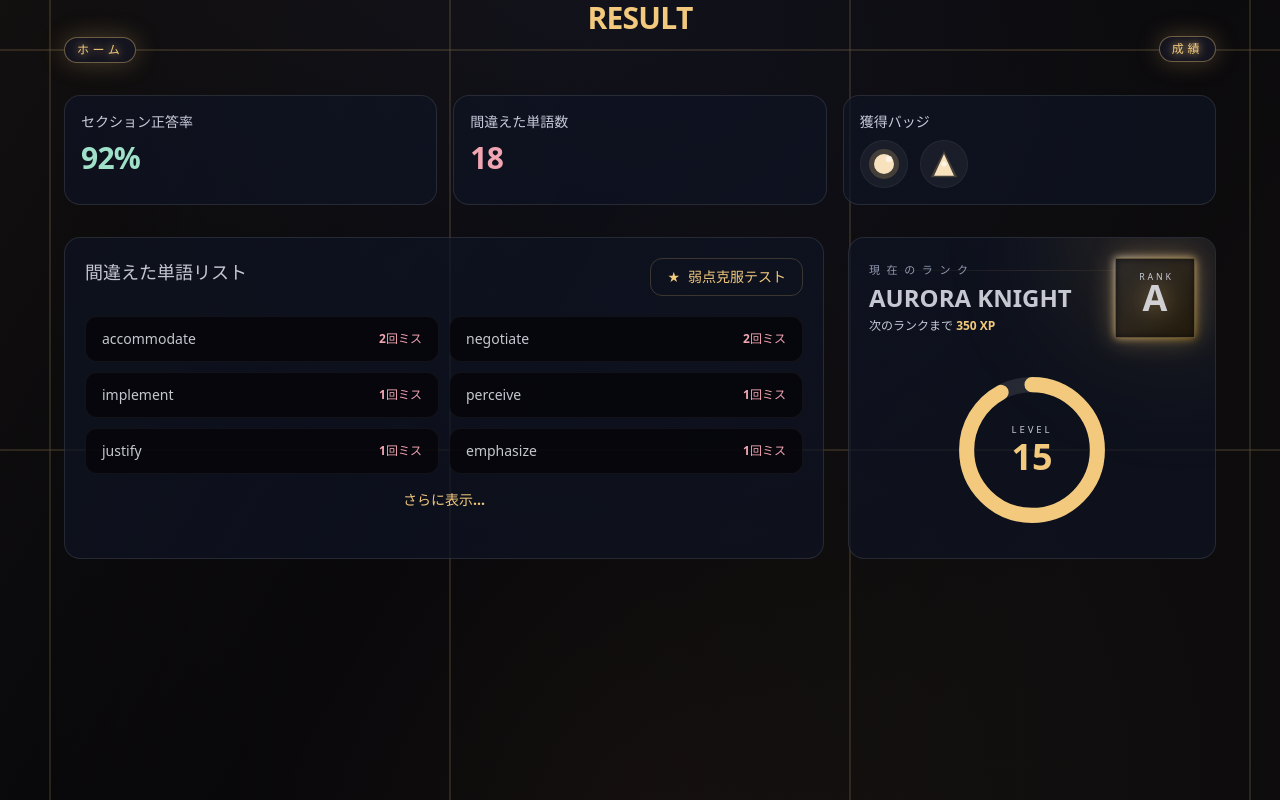
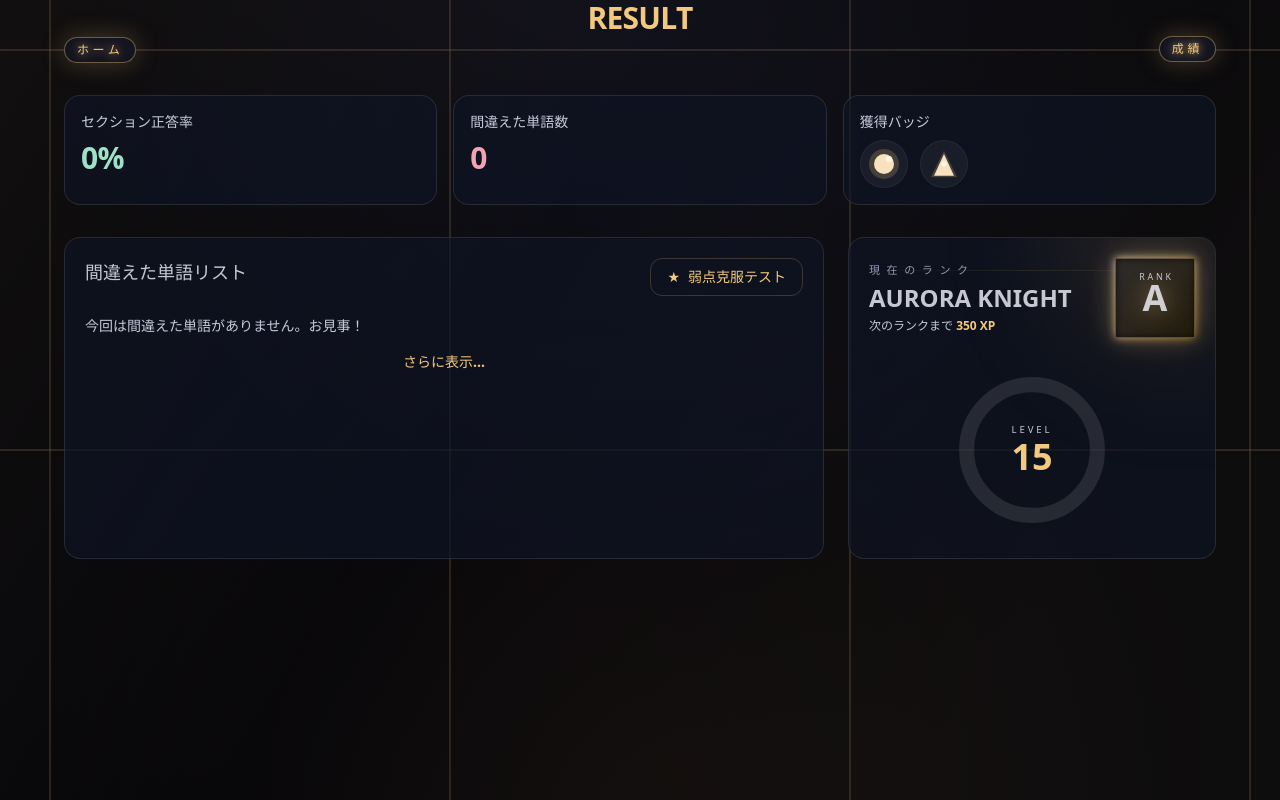
Before and after one commit to devryuya2007/kakotan-web, a React (Vite) app in the folder main/: page /results/mini in a window 1280 px wide. Built offline with nearby package versions, Linux system fonts and the light colour scheme.

Commit message:
テスト結果を Context で共有しつつ、ミニ結果ページで正答率と間違えた単語リストをリアルタイムに集計・表示

```diff
--- a/main/src/main.tsx
+++ b/main/src/main.tsx
@@ -11,6 +11,7 @@ import Reiwa4Page from "./pages/tests/test_page/Reiwa4Page";
 import Reiwa5Page from "./pages/tests/test_page/Reiwa5Page";
 import Reiwa6Page from "./pages/tests/test_page/Reiwa6Page";
 import Reiwa7Page from "./pages/tests/test_page/Reiwa7Page";
+import { TestResultsProvider } from "./pages/states/TestReSultContext";
 
 const container = document.getElementById("root");
 
@@ -32,6 +33,8 @@ const router = createBrowserRouter([
 
 createRoot(container).render(
   <StrictMode>
-    <RouterProvider router={router} />
+    <TestResultsProvider>
+      <RouterProvider router={router} />
+    </TestResultsProvider>
   </StrictMode>
 );
--- a/main/src/pages/results/MiniResultPage.tsx
+++ b/main/src/pages/results/MiniResultPage.tsx
@@ -1,17 +1,12 @@
 import { QuickStartButton } from "@/components/buttons/QuickStartButton";
 import { AppLayout } from "@/components/layout/AppLayout";
-import type { ReactNode } from "react";
+import { useMemo, type ReactNode } from "react";
 import { badges } from "../badge/badge";
+import { useTestResults } from "../states/TestReSultContext";
 
 // ここではテスト直後のミニ結果カードを仮で表示しておく
 export default function MiniResultPage() {
   // 仮の成績データ。後で実際のテスト結果と差し替える予定
-  const dummyResult = {
-    title: "RESULT",
-    accuracy: 92,
-    studyTime: "8時間45分",
-    mistakes: 18,
-  };
 
   const palette = {
     base: "text-[#f5f6ff]",
@@ -33,6 +28,13 @@ export default function MiniResultPage() {
 
   type ToneKey = keyof typeof toneStyles;
 
+  const { correct, incorrect } = useTestResults();
+
+  const totalAnswer = correct.length + incorrect.length;
+  const correctRate =
+    totalAnswer === 0 ? 0 : Math.round((correct.length / totalAnswer) * 100);
+  const incorrectNumber = incorrect.length;
+
   const summaryCards: Array<{
     label: string;
     value: ReactNode;
@@ -40,12 +42,12 @@ export default function MiniResultPage() {
   }> = [
     {
       label: "セクション正答率",
-      value: `${dummyResult.accuracy}%`,
+      value: `${correctRate}%`,
       tone: "positive",
     },
     {
       label: "間違えた単語数",
-      value: `${dummyResult.mistakes}`, // ここに問題数を入れる 間違えた単語/全問
+      value: `${incorrectNumber}`,
       tone: "negative",
     },
     {
@@ -64,18 +66,27 @@ export default function MiniResultPage() {
     },
   ];
 
-  const wrongWords: Array<{
-    word: string;
-    missCount: number;
-    severity: ToneKey;
-  }> = [
-    { word: "accommodate", missCount: 2, severity: "negative" },
-    { word: "negotiate", missCount: 2, severity: "negative" },
-    { word: "implement", missCount: 1, severity: "negative" },
-    { word: "perceive", missCount: 1, severity: "negative" },
-    { word: "justify", missCount: 1, severity: "negative" },
-    { word: "emphasize", missCount: 1, severity: "negative" },
-  ];
+  const wrongWords = useMemo<
+    Array<{ word: string; missCount: number; severity: ToneKey }>
+  >(() => {
+    if (incorrect.length === 0) return [];
+
+    const tally = new Map<string, number>();
+    incorrect.forEach((question) => {
+      const word = question.phrase;
+      tally.set(word, (tally.get(word) ?? 0) + 1);
+    });
+
+    return Array.from(tally.entries())
+      .sort((a, b) => b[1] - a[1])
+      .map(([word, missCount]) => {
+        let severity: ToneKey = "neutral";
+        if (missCount >= 3) severity = "negative";
+        else if (missCount === 2) severity = "caution";
+        else severity = "neutral";
+        return { word, missCount, severity };
+      });
+  }, [incorrect]);
 
   const rankInfo = {
     letter: "A",
@@ -88,7 +99,7 @@ export default function MiniResultPage() {
 
   const r = 52;
   const circumference = 2 * Math.PI * r;
-  const progress = Math.min(Math.max(dummyResult.accuracy / 100, 0), 1);
+  const progress = Math.min(Math.max(correctRate / 100, 0), 1);
   const dashOffset = circumference * (1 - progress);
   // 画面からはみ出さないように、モバイルでは全体レイアウトを軽く縮小している
   const contentWrapperClass =
@@ -99,8 +110,8 @@ export default function MiniResultPage() {
       <div className="relative sm:overflow-hidden overflow-y-auto flex w-full justify-center px-4 sm:px-6 lg:px-8 select-none">
         <div className={contentWrapperClass}>
           <section className="w-full space-y-2">
-            <h1 className="text-[#f2c97d] tracking-[1rem] text-center text-xl font-bold tracking-tight sm:text-3xl">
-              {dummyResult.title}
+            <h1 className="text-[#f2c97d] tracking-[1.25rem] text-center text-xl font-bold tracking-tight sm:text-3xl">
+              RESULT
             </h1>
             <span>
               <QuickStartButton
@@ -153,7 +164,12 @@ export default function MiniResultPage() {
                 </button>
               </div>
               <div className="grid grid-cols-1 gap-2.5 sm:grid-cols-2">
-                {wrongWords.map(({ word, missCount, severity }) => {
+                {wrongWords.length === 0 ? (
+                  <p className={`col-span-full text-sm ${palette.muted}`}>
+                    今回は間違えた単語がありません。お見事！
+                  </p>
+                ) : (
+                  wrongWords.map(({ word, missCount, severity }) => {
                     const severityClass =
                       toneStyles[severity] ?? toneStyles.caution;
 
@@ -171,7 +187,8 @@ export default function MiniResultPage() {
                         </span>
                       </button>
                     );
-                })}
+                  })
+                )}
               </div>
               <button
                 type="button"
--- a/main/src/pages/tests/test_page/Reiwa3Page.tsx
+++ b/main/src/pages/tests/test_page/Reiwa3Page.tsx
@@ -1,6 +1,5 @@
 import { AppLayout } from "../../../components/layout/AppLayout";
 import { useYearVocab } from "../../../hooks/useYearVocab";
-import { TestResultsProvider } from "@/pages/states/TestReSultContext";
 import TestPageLayout from "./layout/TestPageLayout";
 
 export default function Reiwa3Page() {
@@ -14,9 +13,7 @@ export default function Reiwa3Page() {
         </h1>
         {status === "loading" && <p>データを読み込んでいます…</p>}
         {status === "ready" && (
-          <TestResultsProvider>
-            <TestPageLayout count={count} questions={questions} />
-          </TestResultsProvider>
+          <TestPageLayout count={count} questions={questions} />
         )}
         {status === "error" && (
           <p className="text-red-400">読み込みに失敗しました: {error}</p>
--- a/main/src/pages/tests/test_page/Reiwa4Page.tsx
+++ b/main/src/pages/tests/test_page/Reiwa4Page.tsx
@@ -1,6 +1,5 @@
 import { AppLayout } from "../../../components/layout/AppLayout";
 import { useYearVocab } from "../../../hooks/useYearVocab";
-import { TestResultsProvider } from "@/pages/states/TestReSultContext";
 import TestPageLayout from "./layout/TestPageLayout";
 
 export default function Reiwa3Page() {
@@ -14,9 +13,7 @@ export default function Reiwa3Page() {
         </h1>
         {status === "loading" && <p>データを読み込んでいます…</p>}
         {status === "ready" && (
-          <TestResultsProvider>
-            <TestPageLayout count={count} questions={questions} />
-          </TestResultsProvider>
+          <TestPageLayout count={count} questions={questions} />
         )}
         {status === "error" && (
           <p className="text-red-400">読み込みに失敗しました: {error}</p>
--- a/main/src/pages/tests/test_page/Reiwa5Page.tsx
+++ b/main/src/pages/tests/test_page/Reiwa5Page.tsx
@@ -1,6 +1,5 @@
 import { AppLayout } from "../../../components/layout/AppLayout";
 import { useYearVocab } from "../../../hooks/useYearVocab";
-import { TestResultsProvider } from "@/pages/states/TestReSultContext";
 import TestPageLayout from "./layout/TestPageLayout";
 
 export default function Reiwa3Page() {
@@ -14,9 +13,7 @@ export default function Reiwa3Page() {
         </h1>
         {status === "loading" && <p>データを読み込んでいます…</p>}
         {status === "ready" && (
-          <TestResultsProvider>
-            <TestPageLayout count={count} questions={questions} />
-          </TestResultsProvider>
+          <TestPageLayout count={count} questions={questions} />
         )}
         {status === "error" && (
           <p className="text-red-400">読み込みに失敗しました: {error}</p>
--- a/main/src/pages/tests/test_page/Reiwa6Page.tsx
+++ b/main/src/pages/tests/test_page/Reiwa6Page.tsx
@@ -1,6 +1,5 @@
 import { AppLayout } from "../../../components/layout/AppLayout";
 import { useYearVocab } from "../../../hooks/useYearVocab";
-import { TestResultsProvider } from "@/pages/states/TestReSultContext";
 import TestPageLayout from "./layout/TestPageLayout";
 
 export default function Reiwa3Page() {
@@ -14,9 +13,7 @@ export default function Reiwa3Page() {
         </h1>
         {status === "loading" && <p>データを読み込んでいます…</p>}
         {status === "ready" && (
-          <TestResultsProvider>
-            <TestPageLayout count={count} questions={questions} />
-          </TestResultsProvider>
+          <TestPageLayout count={count} questions={questions} />
         )}
         {status === "error" && (
           <p className="text-red-400">読み込みに失敗しました: {error}</p>
--- a/main/src/pages/tests/test_page/Reiwa7Page.tsx
+++ b/main/src/pages/tests/test_page/Reiwa7Page.tsx
@@ -1,6 +1,5 @@
 import { AppLayout } from "../../../components/layout/AppLayout";
 import { useYearVocab } from "../../../hooks/useYearVocab";
-import { TestResultsProvider } from "@/pages/states/TestReSultContext";
 import TestPageLayout from "./layout/TestPageLayout";
 
 export default function Reiwa3Page() {
@@ -14,9 +13,7 @@ export default function Reiwa3Page() {
         </h1>
         {status === "loading" && <p>データを読み込んでいます…</p>}
         {status === "ready" && (
-          <TestResultsProvider>
-            <TestPageLayout count={count} questions={questions} />
-          </TestResultsProvider>
+          <TestPageLayout count={count} questions={questions} />
         )}
         {status === "error" && (
           <p className="text-red-400">読み込みに失敗しました: {error}</p>
```
Lines whose indentation alone changed are shown as unchanged.
